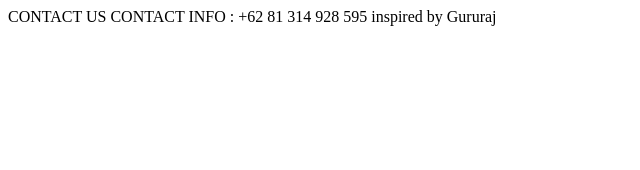
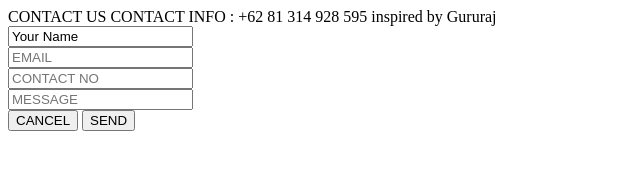
Before and after one commit to Nureeya332/quiz-git-github, a plain HTML site: page index.html in a window 1280 px wide. Shown: the whole page, without its empty margins (0-640 px from the left). Drawn offline with Linux system fonts and the light colour scheme.

Commit message:
Update index.html with form content

```diff
--- a/index.html
+++ b/index.html
@@ -1,3 +1,24 @@
 CONTACT US
 CONTACT INFO : +62 81 314 928 595
 inspired by  Gururaj
+
+<form action="#" method="post">
+    <div class="app-form">
+        <div class="app-form-group">
+          <input class="app-form-control" placeholder="NAME" value="Your Name">
+        </div>
+        <div class="app-form-group">
+          <input class="app-form-control" placeholder="EMAIL">
+        </div>
+        <div class="app-form-group">
+          <input class="app-form-control" placeholder="CONTACT NO">
+        </div>
+        <div class="app-form-group message">
+          <input class="app-form-control" placeholder="MESSAGE">
+        </div>
+        <div class="app-form-group buttons">
+          <button class="app-form-button">CANCEL</button>
+          <button class="app-form-button">SEND</button>
+        </div>
+      </div>
+</form>
```
